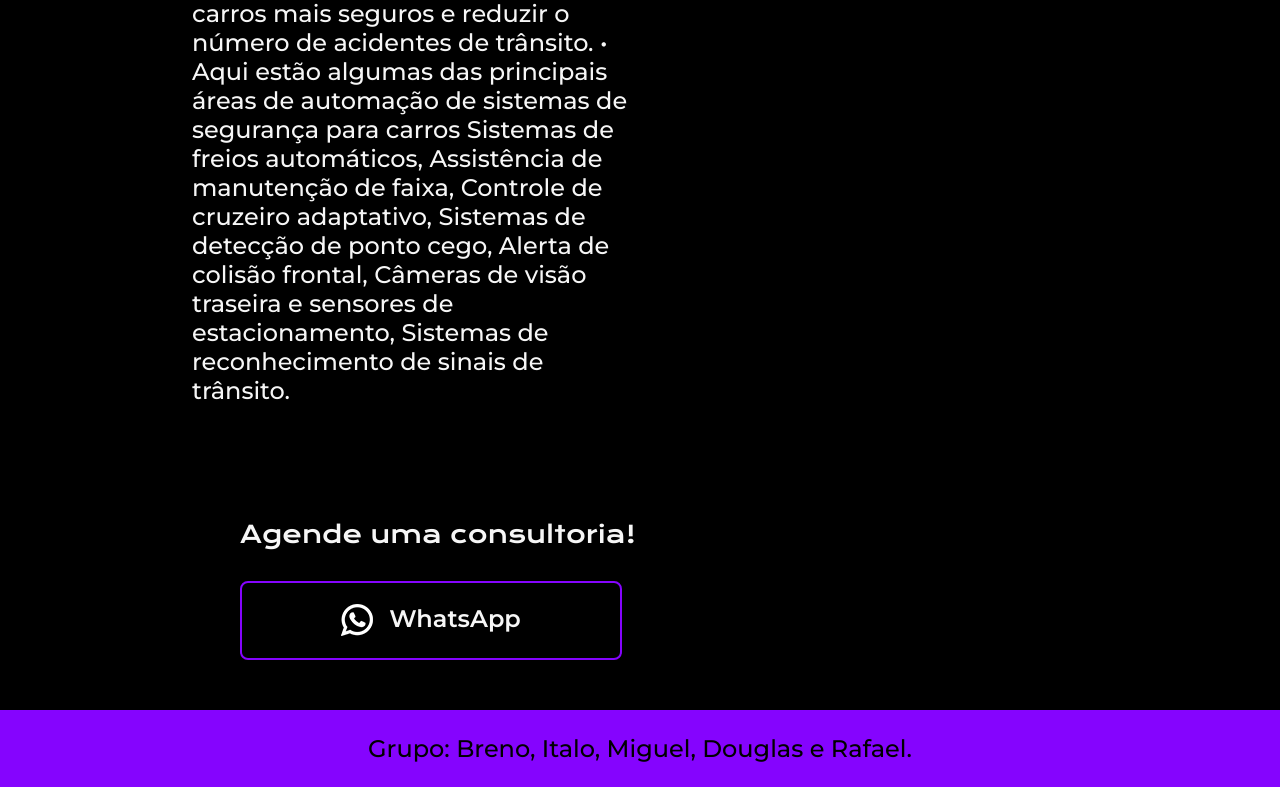
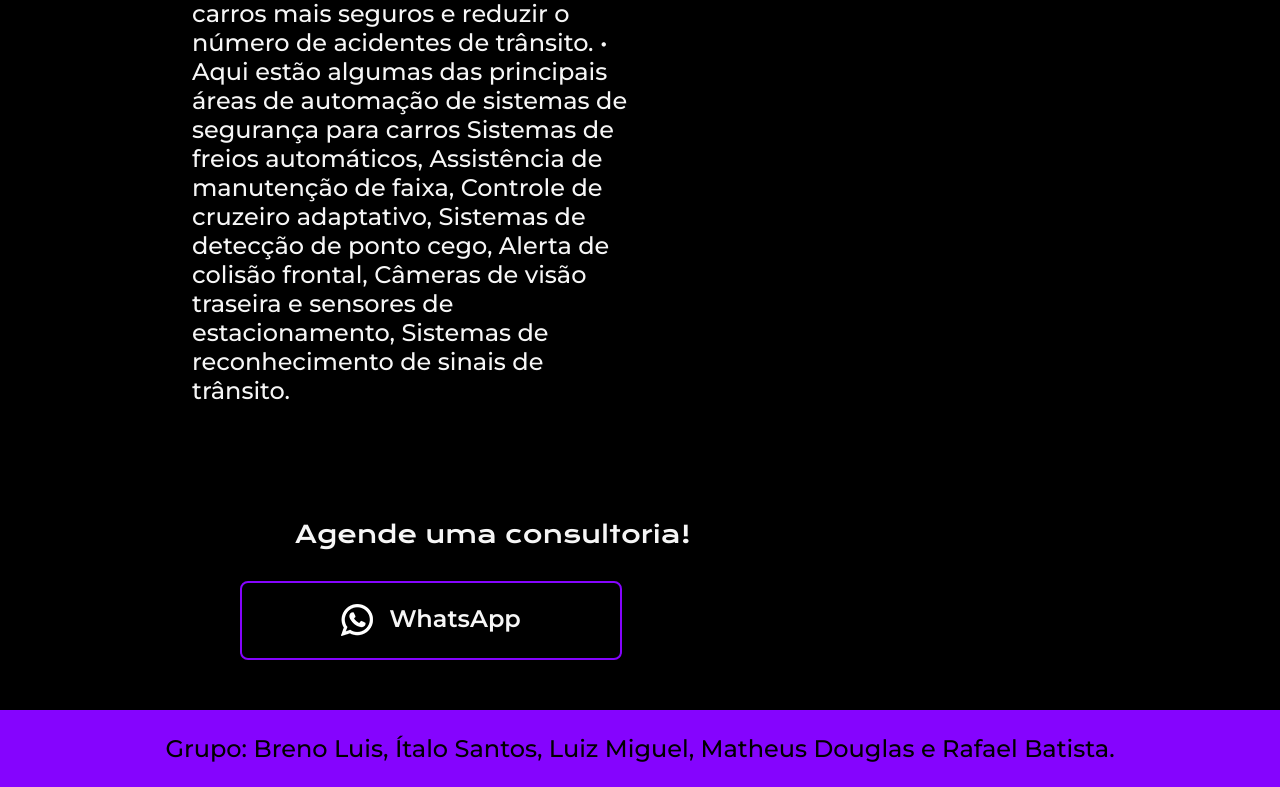
Before and after one commit to BrenoMoura00/Trabalho-Gi, a plain HTML site: page index.html in a window 1280 px wide. Shown: the part 617-1404 px from the top of the page. Drawn offline with nearby package versions, Linux system fonts and the light colour scheme.

Commit message:
Projeto finalizado com correção dos nomes

```diff
--- a/index.html
+++ b/index.html
@@ -28,7 +28,6 @@
                 • Aqui estão algumas das principais áreas de automação de sistemas de segurança para carros
                 Sistemas de freios automáticos, Assistência de manutenção de faixa, Controle de cruzeiro adaptativo, Sistemas de detecção de ponto cego, Alerta de colisão frontal,
                 Câmeras de visão traseira e sensores de estacionamento, Sistemas de reconhecimento de sinais de trânsito.</p>
-
         </section>
         <img src="./assets/volmax.png" alt="Logo">
     </main>
@@ -41,7 +40,7 @@
         </a>
     </div>
     <footer class="rodape">
-        <p>Grupo: Breno, Italo, Miguel, Douglas e Rafael.</p>
+        <p>Grupo: Breno Luis, Ítalo Santos, Luiz Miguel, Matheus Douglas e Rafael Batista.</p>
     </footer>
 </body>
 
--- a/styles/style.css
+++ b/styles/style.css
@@ -107,6 +107,7 @@ body{
 }
 .apresentacao__links__subtitulo{
     font-family: var(--fonte-primaria);
+    padding-left: 55px;
     font-weight: 400;
     font-size: 1.5rem;
 }
```
Also changed, not shown: trabalho1.html (+1 -1 lines), trabalho2.html (+1 -1 lines), trabalho3.html (+1 -1 lines).
